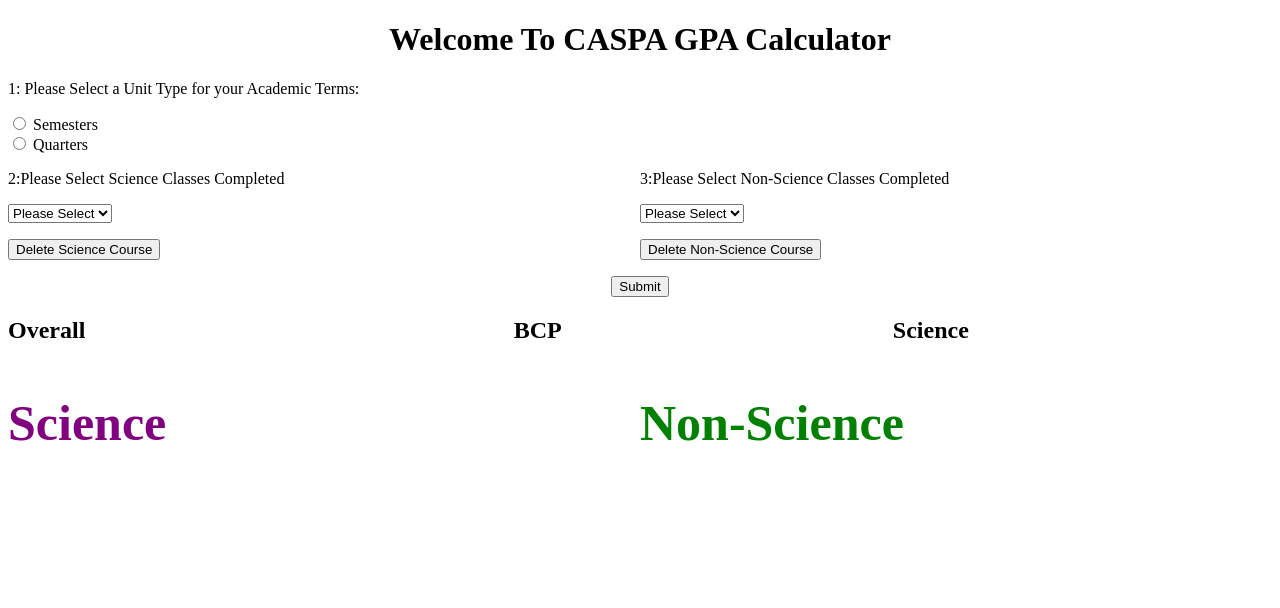
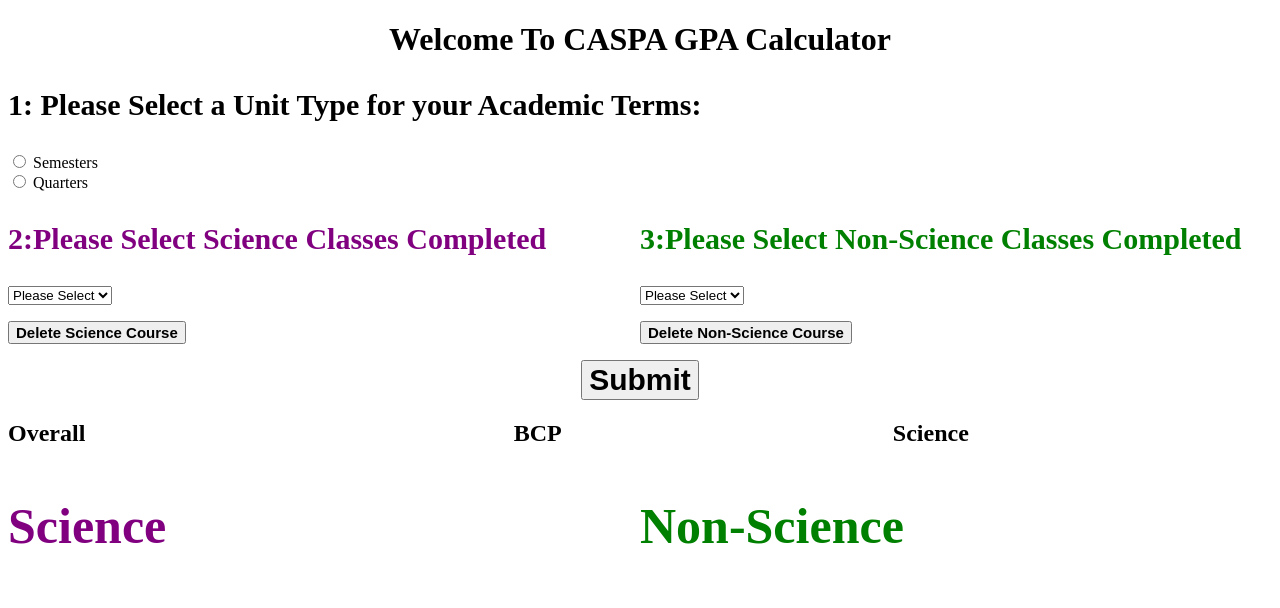
Before and after one commit to gpacal/pagpa, a plain HTML site: page index.html in a window 1280 px wide. Drawn offline with Linux system fonts and the light colour scheme.

Commit message:
Update stylesheet.css

```diff
--- a/stylesheet.css
+++ b/stylesheet.css
@@ -12,9 +12,7 @@
 }
 
 #importantbutton,#title{
-
 	text-align: center;
-
 
 }
 
@@ -50,3 +48,28 @@
 
 
 }
+/*size of directions */
+#dir1,#dir2,#dir3 {
+	font-weight: bold;
+	font-size: 30px;
+	font-family: "Times New Roman"
+}
+
+#dir2 {
+	color: purple;
+
+}
+#dir3 {
+	color: green;
+
+}
+/*delete buttons and submit button */
+#delete, #delete1 {
+	font-weight: bold;
+	font-size: 15px;
+}
+
+#importantbutton1{
+	font-weight: bold;
+	font-size: 30px;
+}
```
